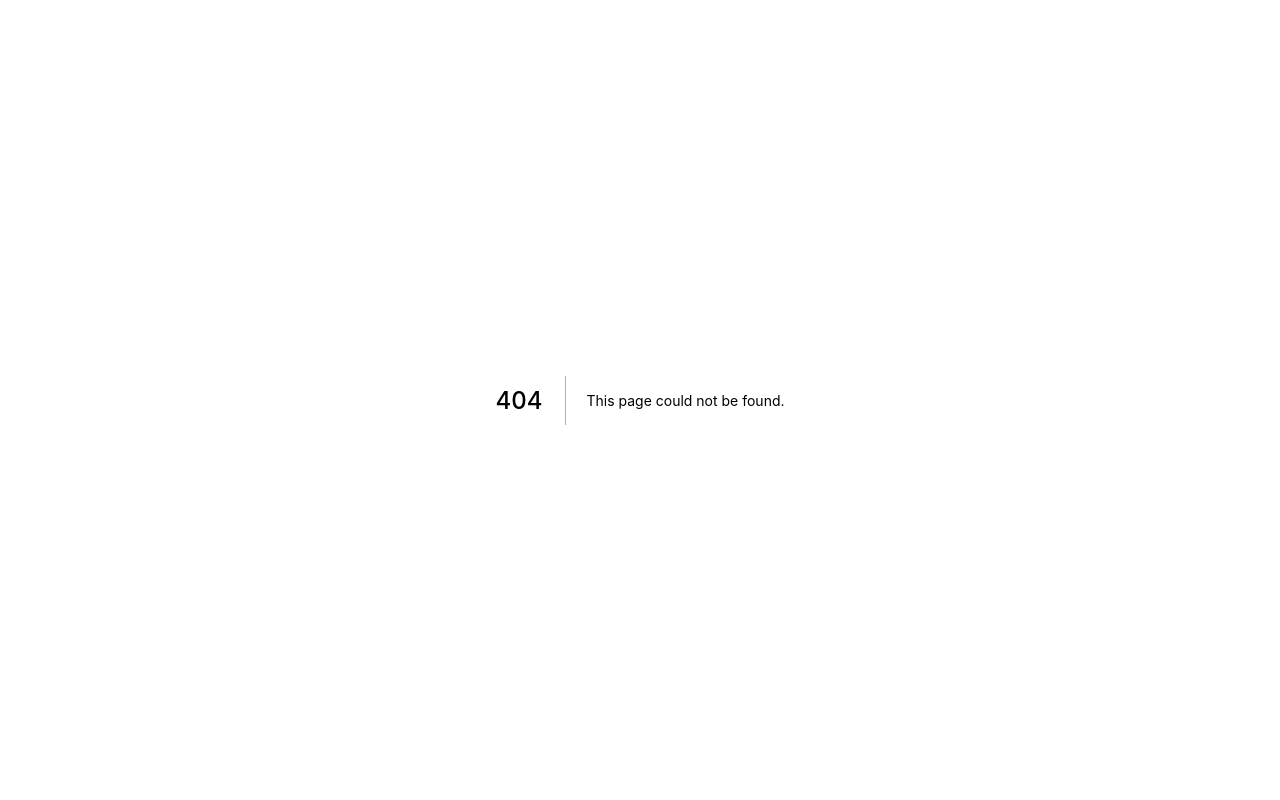
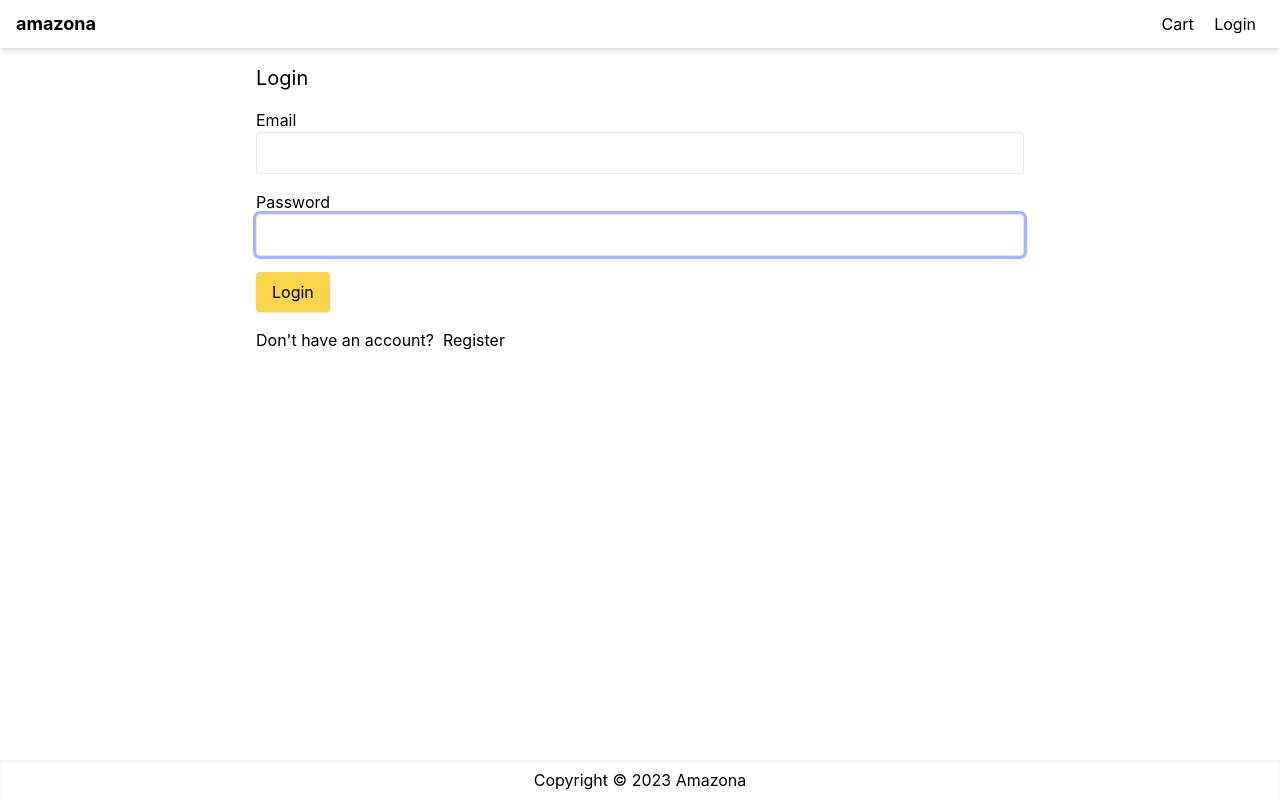
Before and after one commit to mohammadliazul/next-tailwind-amazona, a Next.js app: page /login in a window 1280 px wide. Before the commit this address had no page. Built offline with nearby package versions, Linux system fonts and the light colour scheme.

Commit message:
create login form

```diff
--- a/package.json
+++ b/package.json
@@ -13,7 +13,8 @@
     "js-cookie": "^3.0.1",
     "next": "12.1.5",
     "react": "18.2.0",
-    "react-dom": "18.2.0"
+    "react-dom": "18.2.0",
+    "react-hook-form": "^7.43.5"
   },
   "devDependencies": {
     "@types/react": "^18.0.28",
--- a/pages/cart.js
+++ b/pages/cart.js
@@ -95,7 +95,7 @@
                 </li>
                 <li>
                   <button
-                    onClick={() => router.push('/shipping')}
+                    onClick={() => router.push('login?redirect=/shipping')}
                     className="primary-button w-full"
                   >
                     {' '}
--- /dev/null
+++ b/pages/login.js
@@ -0,0 +1,74 @@
+import Link from 'next/link';
+import React from 'react';
+import { useForm } from 'react-hook-form';
+import Layout from '../components/Layout';
+
+const LoginScreen = () => {
+  const {
+    register,
+    handleSubmit,
+    formState: { errors },
+  } = useForm();
+
+  const submitHandler = ({ email, password }) => {
+    console.log(email, password);
+  };
+
+  return (
+    <Layout title="Login">
+      <form
+        className="mx-auto max-w-screen-md"
+        onSubmit={handleSubmit(submitHandler)}
+      >
+        <h1 className="mb-4 text-xl">Login</h1>
+        <div className="mb-4">
+          <label htmlFor="email">Email</label>
+          <input
+            type="email"
+            {...register('email', {
+              required: 'Please enter email',
+              pattern: {
+                value: /^[a-zA-Z0-9_.+-]+@[a-zA-Z0-9-]+.[a-zA-Z0-9-.]+$/i,
+                message: 'Please enter valid email',
+              },
+            })}
+            className="w-full"
+            id="email"
+            autoFocus
+          ></input>
+          {errors.email && (
+            <div className="text-red-500">{errors.email.message}</div>
+          )}
+        </div>
+        <div className="mb-4">
+          <label htmlFor="password">Password</label>
+          <input
+            type="password"
+            {...register('password', {
+              required: 'Please enter password',
+              minLength: {
+                value: 6,
+                message: 'Password is more than 5 chars',
+              },
+            })}
+            className="w-full"
+            id="password"
+            autoFocus
+          ></input>
+          {errors.password && (
+            <div className="text-red-500">{errors.password.message}</div>
+          )}
+        </div>
+        <div className="mb-4">
+          <button className="primary-button">Login</button>
+        </div>
+        <div className="mb-4">
+          Don&apos;t have an account? &nbsp;
+          <Link href="register">Register</Link>
+        </div>
+      </form>
+    </Layout>
+  );
+};
+
+export default LoginScreen;
--- a/styles/globals.css
+++ b/styles/globals.css
@@ -26,3 +26,9 @@
 .primary-button {
   @apply rounded bg-amber-300 py-2 px-4 shadow outline-none hover:bg-amber-400 active:bg-amber-500;
 }
+
+input,
+select,
+textarea {
+  @apply rounded border p-2 outline-none ring-indigo-300 focus:ring;
+}
```
Also changed, not shown: 2 other files (tests, documents, lock files or other folders).
